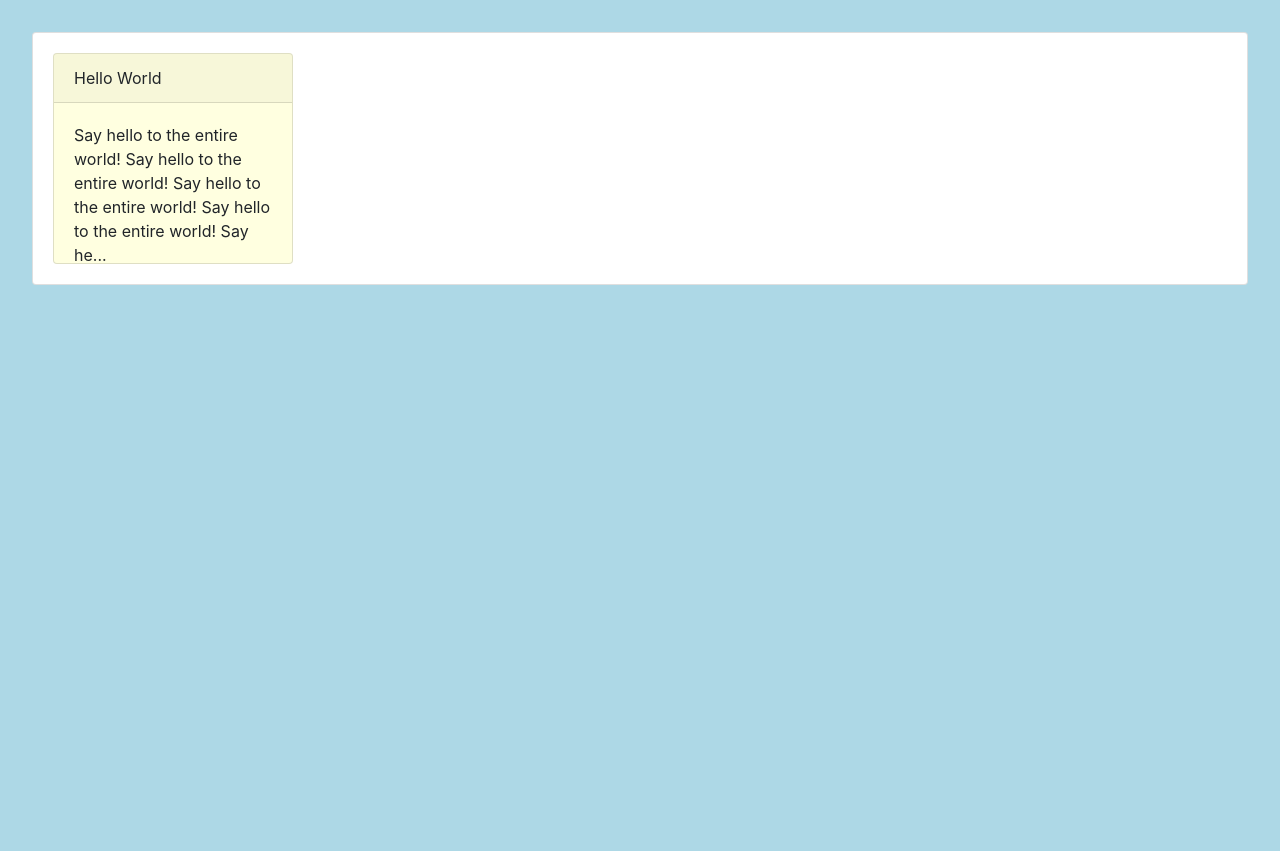
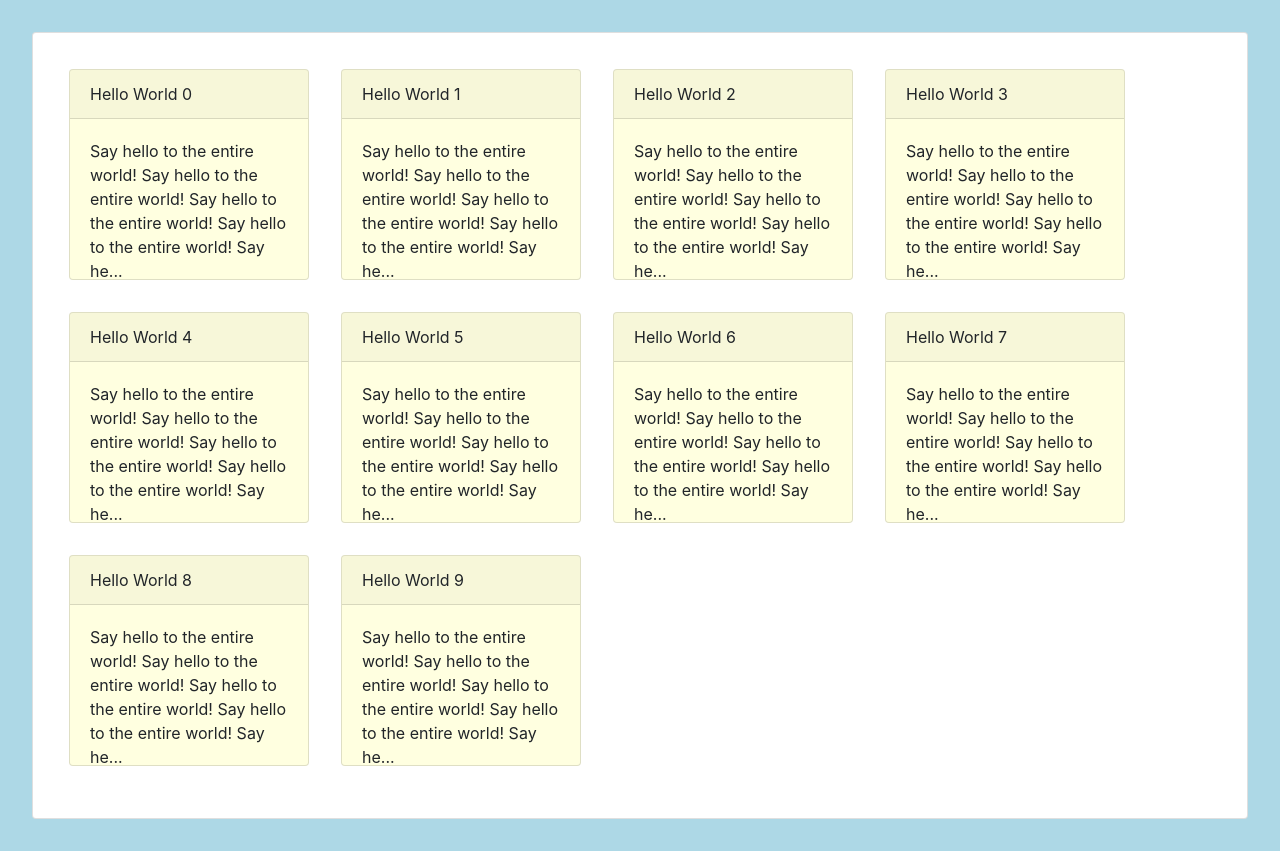
Before and after one commit to LindvedKrvang/Todo, an Angular app: page /todo/overview in a window 1280 px wide. Before the commit the page ends 800 px from the top, so only its background shows below. Built offline with nearby package versions, Linux system fonts and the light colour scheme.

Commit message:
Able to show multiple notes

```diff
--- a/src/app/note/note.module.ts
+++ b/src/app/note/note.module.ts
@@ -3,6 +3,7 @@ import { CommonModule } from '@angular/common';
 import { NoteComponent } from './note/note.component';
 import {OverviewComponent} from './overview/overview.component';
 import { SummaryPipe } from './shared/pipes/summary.pipe';
+import {MockNoteService} from './shared/services/mock-note.service';
 
 @NgModule({
   declarations: [
@@ -12,6 +13,9 @@ import { SummaryPipe } from './shared/pipes/summary.pipe';
   ],
   imports: [
     CommonModule
+  ],
+  providers: [
+    { provide: 'INoteService', useClass: MockNoteService }
   ]
 })
 export class NoteModule { }
--- a/src/app/note/note/note.component.scss
+++ b/src/app/note/note/note.component.scss
@@ -1,6 +1,7 @@
 .card {
   background-color: lightyellow;
   width: 15rem;
+  margin: 1rem;
 
   .card-body {
     height: 10rem;
--- a/src/app/note/note/note.component.ts
+++ b/src/app/note/note/note.component.ts
@@ -1,5 +1,7 @@
-import { Component, OnInit } from '@angular/core';
+import {Component, Inject, Input, OnInit} from '@angular/core';
 import {Note} from '../shared/entities/note';
+import {NoteService} from '../shared/services/note.service';
+import {INoteService} from '../shared/services/INoteService';
 
 @Component({
   selector: 'todo-note',
@@ -10,6 +12,7 @@ export class NoteComponent implements OnInit {
 
   summaryLength = 130;
 
+  @Input()
   note: Note;
 
   constructor() {
@@ -17,12 +20,7 @@ export class NoteComponent implements OnInit {
   }
 
   ngOnInit() {
-    this.note =  {
-      title: 'Hello World',
-      context: 'Say hello to the entire world! Say hello to the entire world! Say hello to the entire world! ' +
-        'Say hello to the entire world! Say hello to the entire world! Say hello to the entire world! ' +
-        'Say hello to the entire world! Say hello to the entire world!'
-    };
+
   }
 
 }
--- a/src/app/note/overview/overview.component.html
+++ b/src/app/note/overview/overview.component.html
@@ -1,5 +1,9 @@
 <div class="card">
   <div class="card-body">
-    <todo-note></todo-note>
+    <ul class="list-unstyled">
+      <li *ngFor="let note of notes">
+        <todo-note [note]="note"></todo-note>
+      </li>
+    </ul>
   </div>
 </div>
--- a/src/app/note/overview/overview.component.scss
+++ b/src/app/note/overview/overview.component.scss
@@ -0,0 +1,5 @@
+ul {
+  li {
+    display: inline-block;
+  }
+}
--- a/src/app/note/overview/overview.component.ts
+++ b/src/app/note/overview/overview.component.ts
@@ -1,4 +1,6 @@
-import { Component, OnInit } from '@angular/core';
+import {Component, Inject, OnInit} from '@angular/core';
+import {INoteService} from '../shared/services/INoteService';
+import {Note} from '../shared/entities/note';
 
 @Component({
   selector: 'todo-overview',
@@ -7,9 +9,12 @@ import { Component, OnInit } from '@angular/core';
 })
 export class OverviewComponent implements OnInit {
 
-  constructor() { }
+  notes: Note[];
+
+  constructor(@Inject('INoteService') private noteService: INoteService) { }
 
   ngOnInit() {
+    this.notes = this.noteService.getNotes();
   }
 
 }
--- /dev/null
+++ b/src/app/note/shared/services/INoteService.ts
@@ -0,0 +1,5 @@
+import {Note} from '../entities/note';
+
+export interface INoteService {
+  getNotes(): Note[];
+}
--- /dev/null
+++ b/src/app/note/shared/services/mock-note.service.ts
@@ -0,0 +1,26 @@
+import { Injectable } from '@angular/core';
+import {INoteService} from './INoteService';
+import {Note} from '../entities/note';
+
+@Injectable({
+  providedIn: 'root'
+})
+export class MockNoteService implements INoteService{
+
+  notes: Note[] = [];
+
+  constructor() {
+    for (let i = 0; i < 10; i++) {
+      this.notes.push({
+        title: `Hello World ${i}`,
+        context: 'Say hello to the entire world! Say hello to the entire world! Say hello to the entire world! ' +
+          'Say hello to the entire world! Say hello to the entire world! Say hello to the entire world! ' +
+          'Say hello to the entire world! Say hello to the entire world!'
+      });
+    }
+  }
+
+  getNotes(): Note[] {
+    return this.notes;
+  }
+}
```
Also changed, not shown: src/app/note/shared/services/note.service.ts (added, +16 -0 lines), 2 other files (tests, documents, lock files or other folders).
